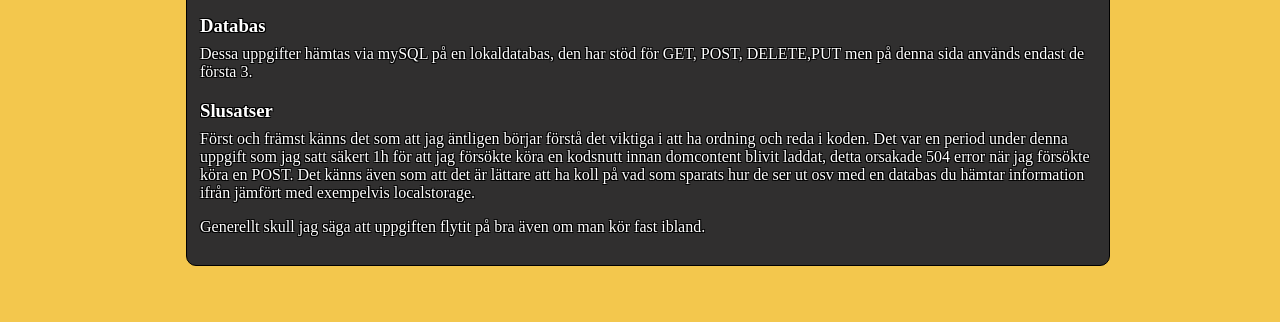
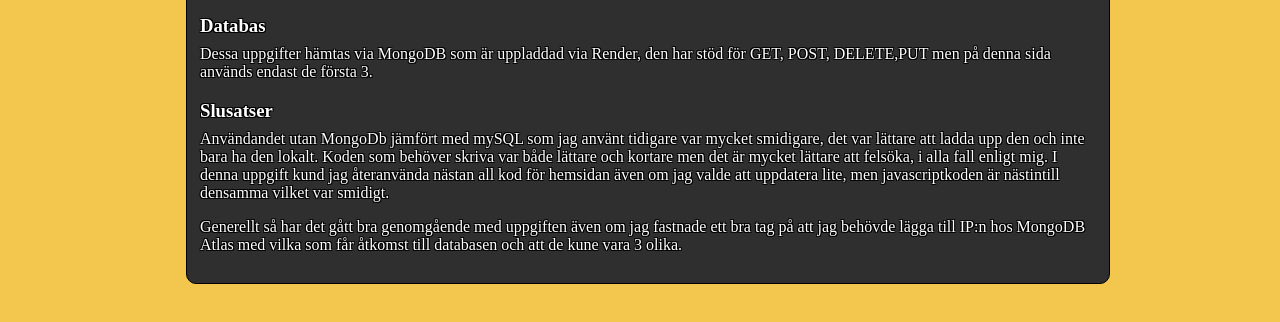
Before and after one commit to osundstrom/monent-3-noSQL-Hemsida, a website built with Parcel: page src/about.html in a window 1280 px wide. Shown: the part 256-578 px from the top of the page. Built offline with nearby package versions, Linux system fonts and the light colour scheme; no server answers.

Commit message:
uppdaterat about

```diff
--- a/src/about.html
+++ b/src/about.html
@@ -21,17 +21,18 @@
         </p>
 
         <h3>Databas</h3>
-        <p>Dessa uppgifter hämtas via mySQL på en lokaldatabas, den har stöd för GET, POST, DELETE,PUT men på denna sida används endast de första 3.
+        <p>Dessa uppgifter hämtas via MongoDB som är uppladdad via Render, den har stöd för GET, POST, DELETE,PUT men på denna sida används endast de första 3.
         </p>
 
         <h3>Slusatser</h3>
-        <p>Först och främst känns det som att jag äntligen börjar förstå det viktiga i att ha ordning och reda i koden.
-            Det var en period under denna uppgift som jag satt säkert 1h för att jag försökte köra en kodsnutt innan domcontent blivit laddat, detta orsakade
-            504 error när jag försökte köra en POST. Det känns även som att det är lättare att ha koll på vad som sparats hur de ser ut osv med en databas du
-            hämtar information ifrån jämfört med exempelvis localstorage.
+        <p>
+            Användandet utan MongoDb jämfört med mySQL som jag använt tidigare var mycket smidigare, det var lättare att ladda upp den och
+            inte bara ha den lokalt. Koden som behöver skriva var både lättare och kortare men det är mycket lättare att felsöka, i alla fall enligt mig.
+            I denna uppgift kund jag återanvända nästan all kod för hemsidan även om jag valde att uppdatera lite, men javascriptkoden är nästintill densamma vilket var smidigt.
+
          </p>
 
-         <p>Generellt skull jag säga att uppgiften flytit på bra även om man kör fast ibland. </p>
+         <p>Generellt så har det gått bra genomgående med uppgiften även om jag fastnade ett bra tag på att jag behövde lägga till IP:n hos MongoDB Atlas med vilka som får åtkomst till databasen och att de kune vara 3 olika.  </p>
 
 
 
```
Also changed, not shown: dist/about.html.
